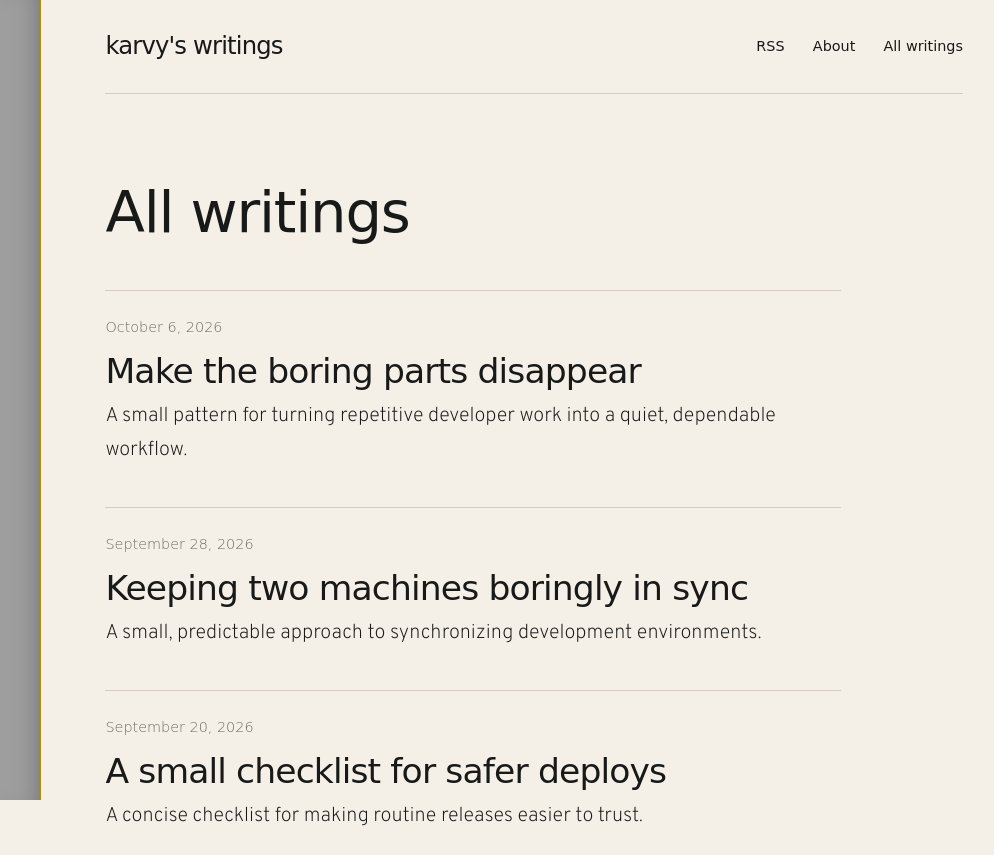
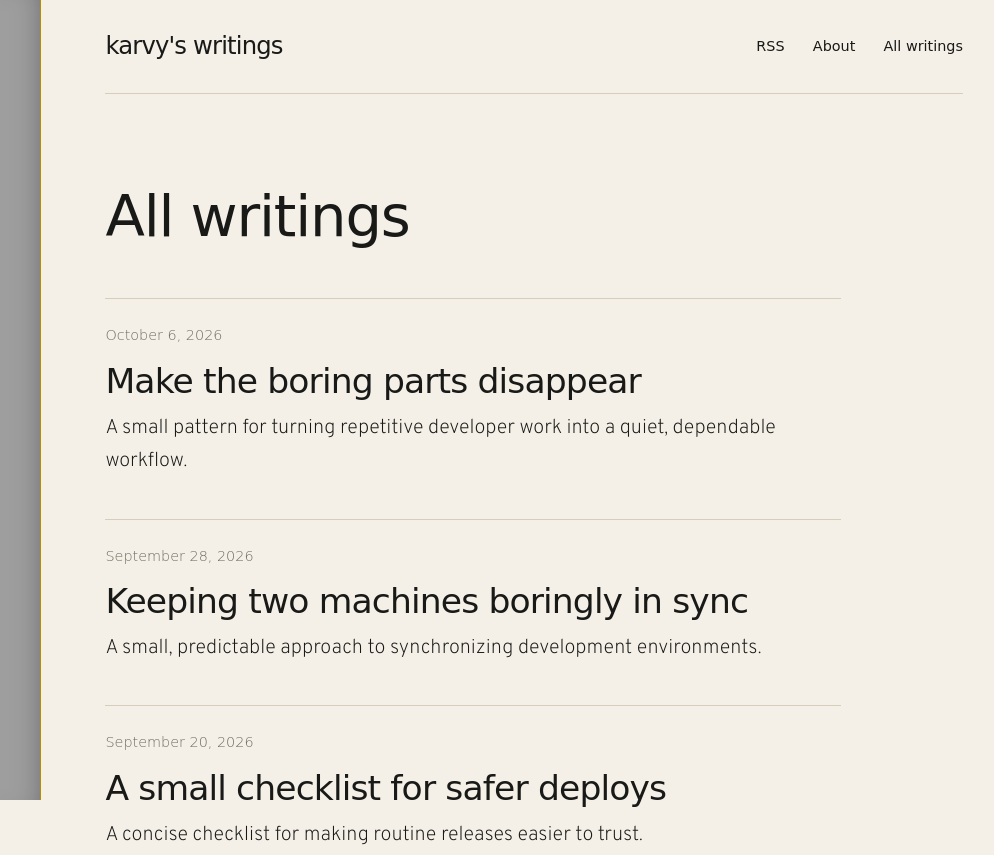
Before and after one commit to Karvy-Singh/blogs, an Eleventy site: page src/index.njk in a window 1280 px wide. Shown: the top 855 px of the page, without its empty margins (253-1247 px from the left). Built offline with nearby package versions, Linux system fonts and the light colour scheme; Eleventy itself is replaced by a stand-in of ours; files that its build step writes are made by us from their sources; grey boxes are pictures that could not be loaded; a web font is replaced by a local one; what @vscode/markdown-it-katex would draw is missing.

Commit message:
fix: selection

```diff
--- a/styles.css
+++ b/styles.css
@@ -147,12 +147,18 @@ h1, h2 {
   text-wrap: balance;
 }
 
+h1::selection,
+h2::selection {
+  background: rgba(230, 200, 106, 0.42);
+  color: var(--ink);
+}
+
 h1 {
   max-width: 13ch;
   margin: 0;
   font-size: clamp(2.4rem, 4.5vw, 4.25rem);
   font-weight: 500;
-  line-height: 1.02;
+  line-height: 1.16;
   letter-spacing: -0.02em;
 }
 
@@ -199,7 +205,7 @@ h2 {
   margin: 3.4rem 0 1rem;
   font-size: clamp(1.75rem, 2.7vw, 2.3rem);
   font-weight: 400;
-  line-height: 1.12;
+  line-height: 1.22;
   letter-spacing: -0.025em;
 }
 
```
